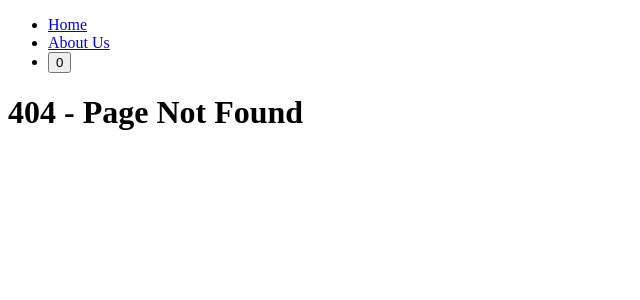
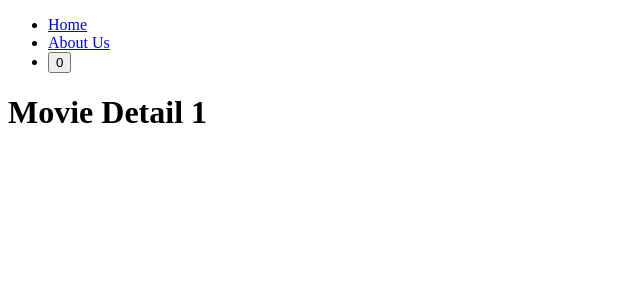
Before and after one commit to GGHDMS/learn-nextjs14, a Next.js app: page /movies/1 in a window 1280 px wide. Before the commit this address had no page. Shown: the top 300 px of the page, without its empty margins (0-640 px from the left). Built offline with nearby package versions, Linux system fonts and the light colour scheme.

Commit message:
Dynamic Routes

```diff
--- /dev/null
+++ b/app/(movies)/movies/[id]/page.tsx
@@ -0,0 +1,8 @@
+export default function MovieDeTail({ params: { id } }) {
+  console.log(id);
+  return (
+    <div>
+      <h1>Movie Detail {id}</h1>
+    </div>
+  );
+}
```
